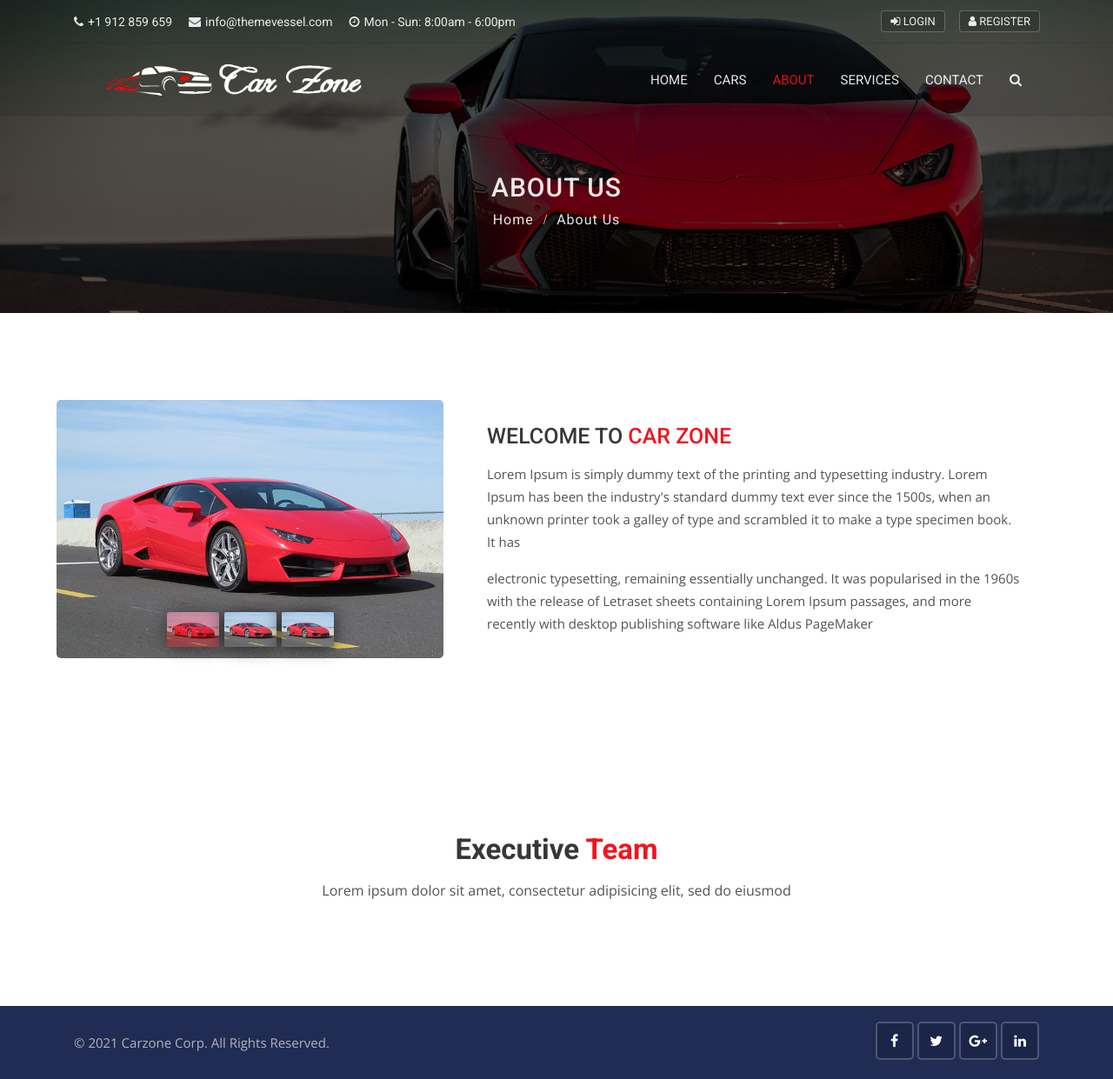
After one commit to alisamadzadeh46/car, a Django app: page /about in a window 1280 px wide. The commit adds this page. Shown: the whole page at 87% size. Run offline with Django 3.2, Linux system fonts and the light colour scheme; data that the repository does not hold is empty; some libraries are stand-ins or nearby versions.

Commit message:
create about def in views.py create about path in urls.py

```diff
--- a/home/urls.py
+++ b/home/urls.py
@@ -8,5 +8,6 @@ urlpatterns = [
     path('', views.home, name='home'),
     path('contact', views.contact, name='contact'),
     path('login', views.login, name='login'),
-    path('register', views.register, name='register')
+    path('register', views.register, name='register'),
+    path('about', views.about, name='about')
 ]
--- a/home/views.py
+++ b/home/views.py
@@ -17,3 +17,8 @@ def login(request):
 
 def register(request):
     return render(request, 'home/register.html')
+
+
+def about(request):
+    teams = Team.objects.all()
+    return render(request, 'home/about.html', {'teams': teams})
--- /dev/null
+++ b/templates/home/about.html
@@ -0,0 +1,125 @@
+{% extends 'home/base.html' %}
+{% load static %}
+{% block title %} about {% endblock %}
+{% block content %}
+
+    <div class="sub-banner overview-bgi">
+        <div class="container breadcrumb-area">
+            <div class="breadcrumb-areas">
+                <h1>About Us</h1>
+                <ul class="breadcrumbs">
+                    <li><a href="{% url 'home:home' %}">Home</a></li>
+                    <li class="active">About Us</li>
+                </ul>
+            </div>
+        </div>
+    </div>
+    <!-- Sub Banner end -->
+
+    <!-- Service center strat -->
+    <div class="about-car content-area-5">
+        <div class="container">
+            <div class="row">
+                <div class="col-xl-5 col-lg-6">
+                    <div class="about-car-photo">
+                        <div id="carDetailsSlider" class="carousel car-details-sliders slide">
+                            <!-- main slider carousel items -->
+                            <div class="carousel-inner">
+                                <div class="active item carousel-item" data-slide-number="0">
+                                    <img src="{% static 'template/img/car/car-1.jpg' %}" class="img-fluid"
+                                         alt="slider-car">
+                                </div>
+                                <div class="item carousel-item" data-slide-number="1">
+                                    <img src="{% static 'template/img/car/car-2.jpg' %}" class="img-fluid"
+                                         alt="slider-car">
+                                </div>
+                                <div class="item carousel-item" data-slide-number="2">
+                                    <img src="{% static 'template/img/car/car-3.jpg' %}" class="img-fluid"
+                                         alt="slider-car">
+                                </div>
+                            </div>
+                            <!-- main slider carousel nav controls -->
+                            <ul class="carousel-indicators car-properties list-inline nav nav-justified">
+                                <li class="list-inline-item active">
+                                    <a id="carousel-selector-0" class="selected" data-slide-to="0"
+                                       data-target="#carDetailsSlider">
+                                        <img src="{% static 'template/img/car/car-1.jpg' %}" class="img-fluid"
+                                             alt="small-car">
+                                    </a>
+                                </li>
+                                <li class="list-inline-item">
+                                    <a id="carousel-selector-1" data-slide-to="1" data-target="#carDetailsSlider">
+                                        <img src="{% static 'template/img/car/car-1.jpg' %}" class="img-fluid"
+                                             alt="small-car">
+                                    </a>
+                                </li>
+                                <li class="list-inline-item">
+                                    <a id="carousel-selector-2" data-slide-to="2" data-target="#carDetailsSlider">
+                                        <img src="{% static 'template/img/car/car-1.jpg' %}" class="img-fluid"
+                                             alt="small-car">
+                                    </a>
+                                </li>
+                            </ul>
+                        </div>
+                    </div>
+                </div>
+                <div class="col-xl-7 col-lg-6 align-self-center">
+                    <div class="best-used-car">
+                        <h3>Welcome to <span>Car Zone</span></h3>
+                        <p>Lorem Ipsum is simply dummy text of the printing and typesetting industry. Lorem Ipsum has
+                            been the industry's standard dummy text ever since the 1500s, when an unknown printer took a
+                            galley of type and scrambled it to make a type specimen book. It has</p>
+                        <p class="mb-0">electronic typesetting, remaining essentially unchanged. It was popularised in
+                            the 1960s with the release of Letraset sheets containing Lorem Ipsum passages, and more
+                            recently with desktop publishing software like Aldus PageMaker</p>
+                    </div>
+                </div>
+            </div>
+        </div>
+    </div>
+    <!-- Service center end -->
+
+
+
+    <!-- Our team start -->
+    <div class="our-team content-area">
+        <div class="container">
+            <!-- Main title -->
+            <div class="main-title">
+                <h1>Executive <span>Team</span></h1>
+                <p>Lorem ipsum dolor sit amet, consectetur adipisicing elit, sed do eiusmod</p>
+            </div>
+            <!-- Slick slider area start -->
+            <div class="slick-slider-area clearfix">
+                <div class="row slick-carousel"
+                     data-slick='{"slidesToShow": 4, "responsive":[{"breakpoint": 1024,"settings":{"slidesToShow": 2}}, {"breakpoint": 768,"settings":{"slidesToShow": 1}}]}'>
+                    {% for team in teams %}
+                        <div class="slick-slide-item">
+                            <div class="team-1">
+                                <div class="photo">
+                                    <a href="#">
+                                        <img src="{{ team.profile_image.url }}" alt="team-1"
+                                             class="img-fluid">
+                                    </a>
+                                    <div class="social-list clearfix">
+                                        <a href="{{ team.facebook }}" class="facebook-bg"><i class="fa fa-facebook"></i></a>
+                                        <a href="{{ team.twitter }}" class="twitter-bg"><i
+                                                class="fa fa-twitter"></i></a>
+                                        <a href="{{ team.google_plus }}" class="google-bg"><i class="fa fa-google"></i></a>
+                                    </div>
+                                </div>
+                                <div class="details">
+                                    <h4><a href="team-detail.html">{{ team.first_name }} {{ team.last_name }}</a></h4>
+                                    <h5>{{ team.designation }}</h5>
+                                </div>
+                            </div>
+                        </div>
+
+                    {% endfor %}
+
+                </div>
+            </div>
+        </div>
+    </div>
+
+{% endblock %}
--- a/templates/home/base.html
+++ b/templates/home/base.html
@@ -97,7 +97,13 @@
                         </a>
                     </li>
                     <li class="nav-item">
-                        <a class="nav-link" href="/carhouse/about.html">
+                        <a
+                           {% if  'about' in request.path %}
+                             class="nav-link active"
+                           {% else %}
+                                 class="nav-link"
+                           {% endif %}
+                           href="{% url 'home:about' %}">
                             About
                         </a>
                     </li>
```
